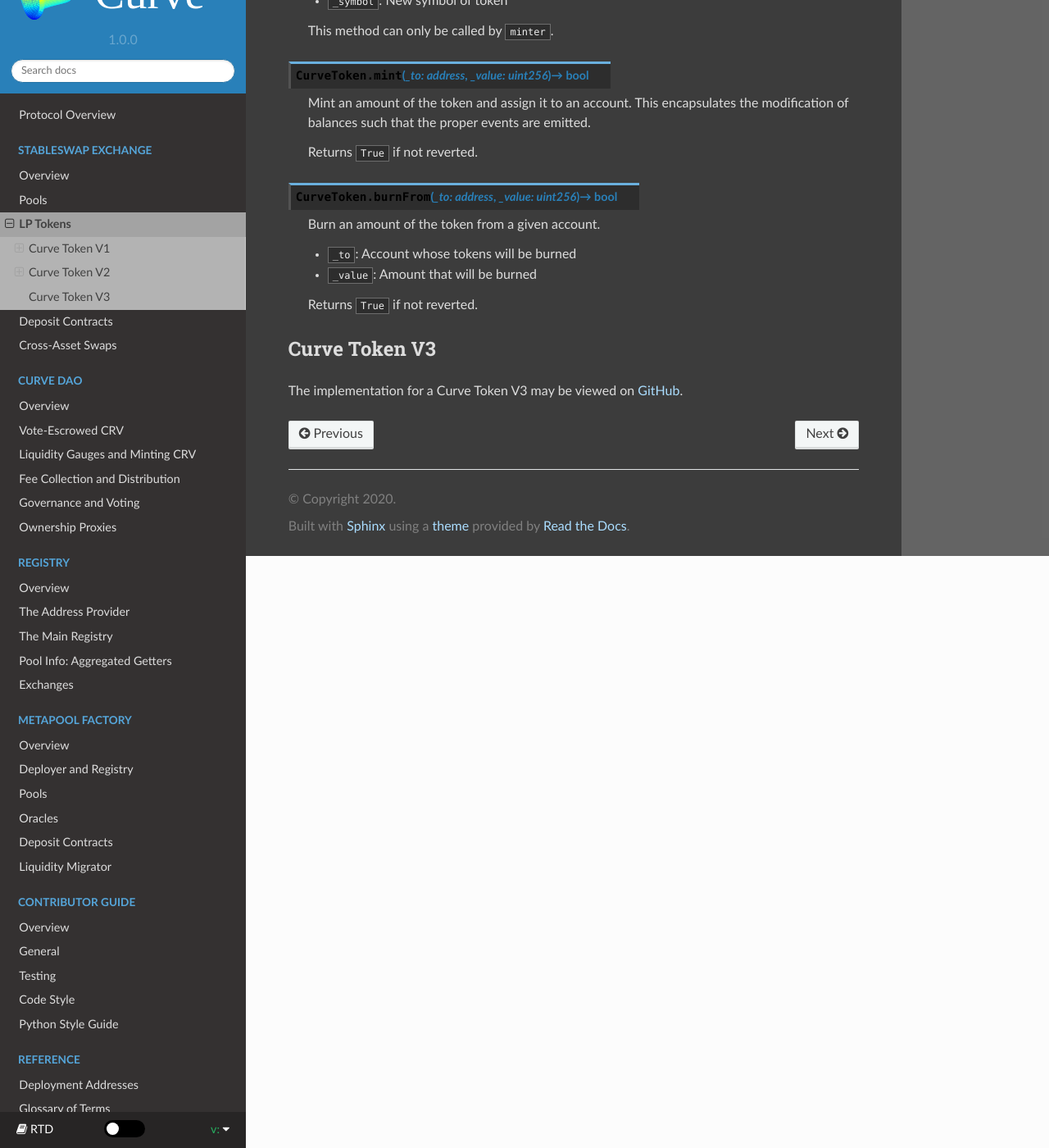
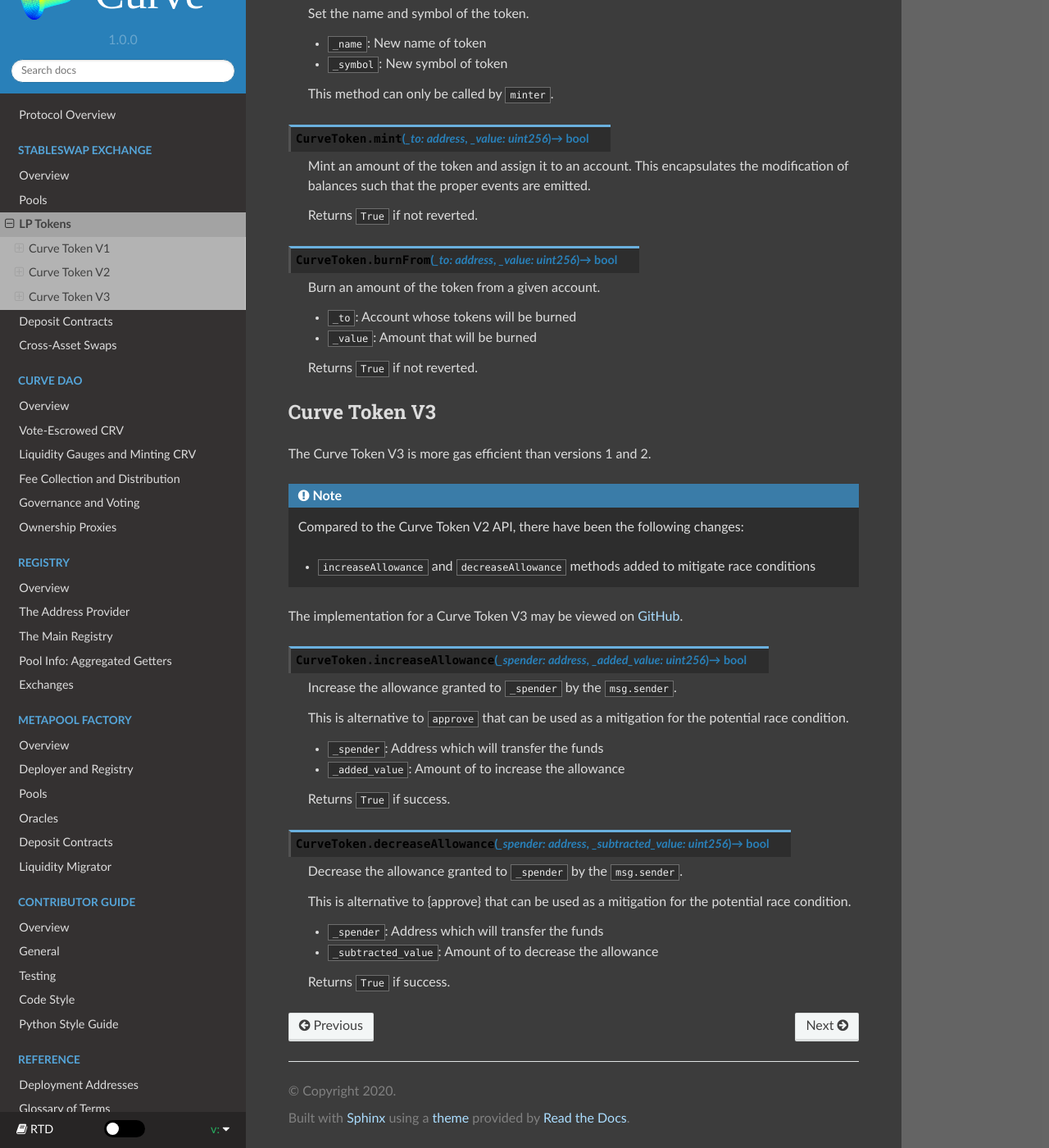
Before and after one commit to softlinkprotocol/curve-docs, a Sphinx documentation site: the page built from docs/exchange-lp-tokens.rst, in a window 1280 px wide and 1400 px high, scrolled down 3917 px. Shown: the whole window at 82% size. Built offline with Sphinx 7.4.7 and the Read the Docs theme 2.0.0, drawn with Linux system fonts in a browser that asks for light colours; some of the changed text lies outside the part shown.

Commit message:
docs: Updates LP token docs (v3)

```diff
--- a/docs/exchange-lp-tokens.rst
+++ b/docs/exchange-lp-tokens.rst
@@ -12,14 +12,12 @@ The following versions of Curve pool LP tokens exist:
 
 * `CurveTokenV1 <https://github.com/curvefi/curve-contract/blob/master/contracts/tokens/CurveTokenV1.vy>`_: LP token targetting Vyper `^0.1.0-beta.16 <https://vyper.readthedocs.io/en/stable/release-notes.html#v0-1-0-beta-16>`_
 * `CurveTokenV2 <https://github.com/curvefi/curve-contract/blob/master/contracts/tokens/CurveTokenV2.vy>`_: LP token targetting Vyper `^0.2.0 <https://vyper.readthedocs.io/en/stable/release-notes.html#v0-2-1>`_
-* `CurveTokenV3 <https://github.com/curvefi/curve-contract/blob/master/contracts/tokens/CurveTokenV3.vy>`_: LP token
+* `CurveTokenV3 <https://github.com/curvefi/curve-contract/blob/master/contracts/tokens/CurveTokenV3.vy>`_: LP token targetting Vyper `^0.2.0 <https://vyper.readthedocs.io/en/stable/release-notes.html#v0-2-1>`_ with gas optimizations
 
 The version of each pool's LP token can be found in the :ref:`Deployment Addresses <addresses-overview>`.
 
 .. note::
     For older Curve pools the ``token`` attribute is not always ``public`` and a getter has not been explicitly implemented.
-
-
 
 
 Curve Token V1
@@ -162,13 +160,15 @@ Curve Token V2
 
 The implementation for a Curve Token V2 may be viewed on `GitHub <https://github.com/curvefi/curve-contract/blob/master/contracts/tokens/CurveTokenV2.vy>`_.
 
-Compared to Curve Token v1, the following changes have been made to the API:
+.. note::
+    Compared to Curve Token v1, the following changes have been made to the API:
 
-    * ``minter`` attribute is ``public`` and therefore a minter getter has been generated
-    * ``name`` and ``symbol`` attributes can be set via ``set_name``
-    * ``mint`` method returns ``bool``
-    * ``burnFrom`` method returns ``bool``
-    * ``burn`` method has been removed
+        * ``minter`` attribute is ``public`` and therefore a minter getter has been generated
+        * ``name`` and ``symbol`` attributes can be set via ``set_name``
+        * ``mint`` method returns ``bool``
+        * ``burnFrom`` method returns ``bool``
+        * ``burn`` method has been removed
+
 
 .. py:function:: CurveToken.minter() -> address: view
 
@@ -205,4 +205,35 @@ Compared to Curve Token v1, the following changes have been made to the API:
 Curve Token V3
 ==============
 
+The Curve Token V3 is more gas efficient than versions 1 and 2.
+
+.. note::
+    Compared to the Curve Token V2 API, there have been the following changes:
+
+    * ``increaseAllowance`` and ``decreaseAllowance`` methods added to mitigate race conditions
+
 The implementation for a Curve Token V3 may be viewed on `GitHub <https://github.com/curvefi/curve-contract/blob/master/contracts/tokens/CurveTokenV3.vy>`_.
+
+
+.. py:function:: CurveToken.increaseAllowance(_spender: address, _added_value: uint256) -> bool
+
+    Increase the allowance granted to ``_spender`` by the ``msg.sender``.
+
+    This is alternative to ``approve`` that can be used as a mitigation for the potential race condition.
+
+    * ``_spender``: Address which will transfer the funds
+    * ``_added_value``: Amount of to increase the allowance
+
+    Returns ``True`` if success.
+
+
+.. py:function:: CurveToken.decreaseAllowance(_spender: address, _subtracted_value: uint256) -> bool
+
+    Decrease the allowance granted to ``_spender`` by the ``msg.sender``.
+
+    This is alternative to {approve} that can be used as a mitigation for the potential race condition.
+
+    * ``_spender``: Address which will transfer the funds
+    * ``_subtracted_value``: Amount of to decrease the allowance
+
+    Returns ``True`` if success.
```
